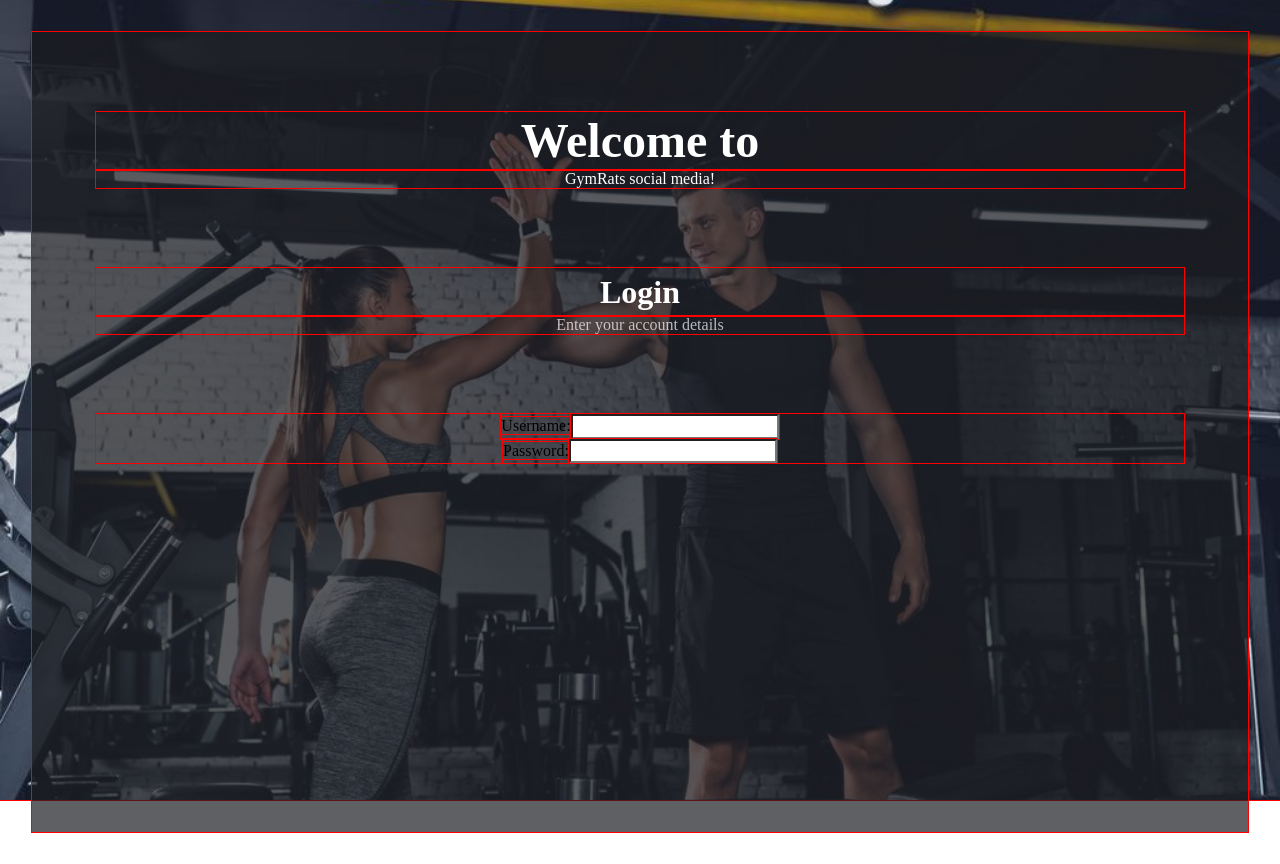
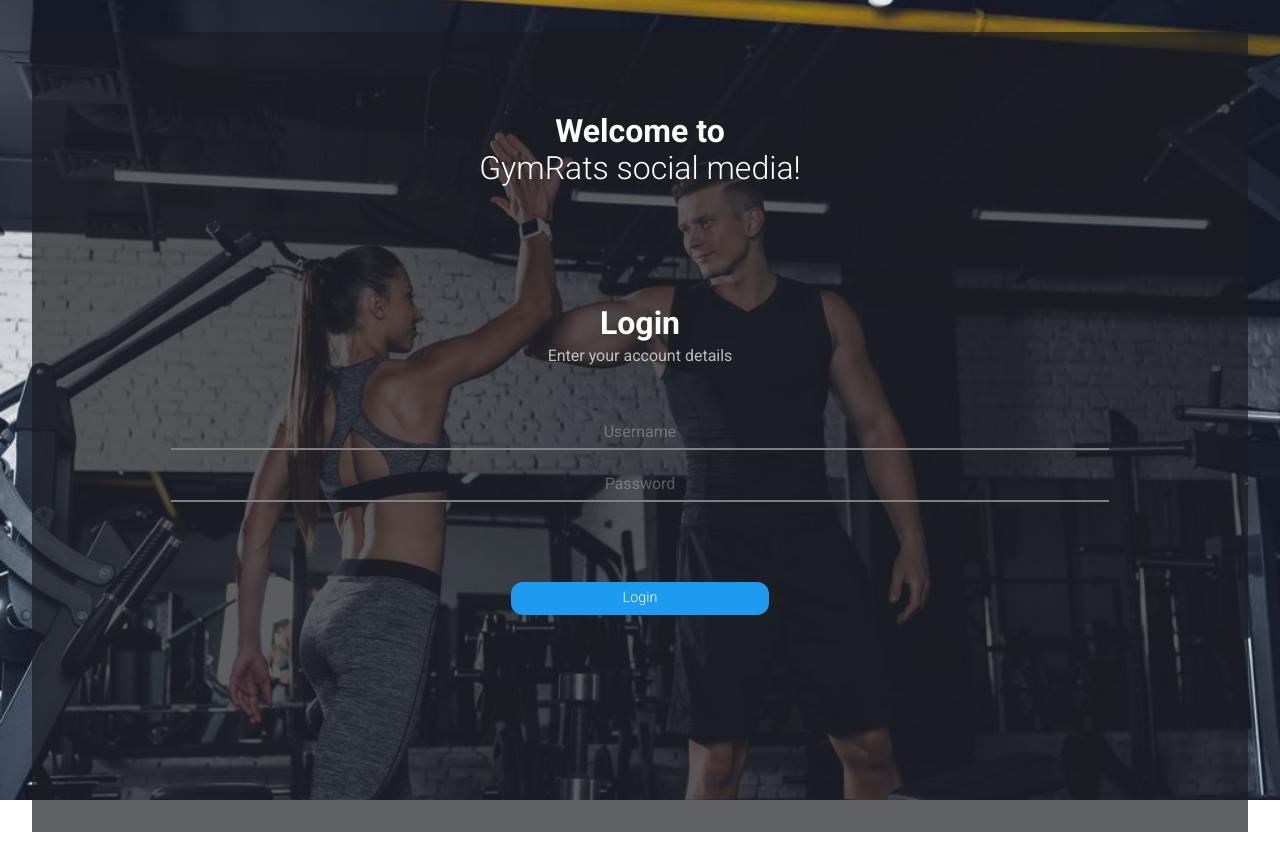
Before and after one commit to DavidMorgade/Gymrats-React-Frontend, a React (Vite) app: page / in a window 1280 px wide. Built offline with nearby package versions, Linux system fonts and the light colour scheme.

Commit message:
improved login page

```diff
--- /dev/null
+++ b/src/components/Buttons/StyledButtons.jsx
@@ -0,0 +1,20 @@
+import styled from 'styled-components';
+
+const StyledBtn = styled.button`
+  all: unset;
+  padding: 0.5rem 7rem;
+  background-color: var(--loginBtnBg);
+  margin-top: 5rem;
+  border-radius: 12px;
+  color: var(--white);
+  font-weight: 300;
+  font-size: 0.9rem;
+  cursor: pointer;
+  transition: background 0.5s ease-in-out;
+  &:hover {
+    background-color: white;
+    color: var(--loginBtnBg);
+  }
+`;
+
+export { StyledBtn };
--- a/src/components/GlobalText/StyledTexts.jsx
+++ b/src/components/GlobalText/StyledTexts.jsx
@@ -4,11 +4,14 @@ const StyledWelcome = styled.h1`
   color: var(--white);
   margin: 0;
   line-height: 1.2;
-  font-size: 3rem;
+  font-size: 2rem;
+  font-weight: 700;
 `;
 const StyledLoginApp = styled.span`
   color: var(--white);
+  font-size: 2rem;
   display: block;
+  font-weight: 300;
 `;
 
 export { StyledWelcome, StyledLoginApp };
--- a/src/components/Login/FormGroup.jsx
+++ b/src/components/Login/FormGroup.jsx
@@ -1,11 +1,57 @@
-// import styled from 'styled-components';
+import { useState } from 'react';
+import styled from 'styled-components';
+
+const StyledContainer = styled.div`
+  position: relative;
+  display: flex;
+  flex-direction: column;
+  justify-content: center;
+  align-items: center;
+  gap: 1rem;
+  margin-top: 1rem;
+  width: 80%;
+  label {
+    position: absolute;
+
+    z-index: 0;
+    pointer-events: none;
+    color: var(--formFields);
+    opacity: 0.4;
+    width: 100%;
+  }
+  input {
+    all: unset;
+    padding: 0.5rem;
+    background-color: inherit;
+    border: none;
+    border-bottom: 2px solid gray;
+    width: 100%;
+    color: var(--formFields);
+  }
+`;
 
 const FormGroup = ({ formName, type, id, required }) => {
+  const [userTypes, setUserTypes] = useState(true);
+
+  const userTypesHandler = (event) => {
+    if (event.target.value === '') {
+      setUserTypes(true);
+    } else {
+      setUserTypes(false);
+    }
+  };
+
   return (
-    <div>
-      <label>{formName}</label>
-      <input type={type} id={id} name={id} required={required} />
-    </div>
+    <StyledContainer>
+      {userTypes && <label>{formName}</label>}
+      <input
+        onChange={userTypesHandler}
+        type={type}
+        id={id}
+        name={id}
+        required={required}
+      />
+    </StyledContainer>
   );
 };
 
--- /dev/null
+++ b/src/components/Login/LoginBtn.jsx
@@ -0,0 +1,7 @@
+import { StyledBtn } from '../Buttons/StyledButtons';
+
+const LoginBtn = () => {
+  return <StyledBtn>Login</StyledBtn>;
+};
+
+export default LoginBtn;
--- a/src/components/Login/LoginForm.jsx
+++ b/src/components/Login/LoginForm.jsx
@@ -1,16 +1,17 @@
 import styled from 'styled-components';
 import FormGroup from './FormGroup';
-import LoginHeading from '../GlobalText/LoginHeading';
+import LoginHeading from './LoginHeading';
+import LoginBtn from './LoginBtn';
 
 const StyledSection = styled.section`
   gap: 2rem;
-  padding: 0 4rem;
+  padding: 0 2rem;
   background-color: var(--backgroundPage);
   height: 100vh;
 `;
 const HeadingContainer = styled.div`
   text-align: center;
-  margin: 5rem 0;
+  margin: 2rem 0;
 `;
 const Heading = styled.h1`
   font-size: 2rem;
@@ -33,23 +34,24 @@ const LoginForm = () => {
   return (
     <StyledSection>
       <LoginHeading />
-      <HeadingContainer>
-        <Heading>Login</Heading>
-        <SubHeading>Enter your account details</SubHeading>
-      </HeadingContainer>
       <StyledForm>
+        <HeadingContainer>
+          <Heading>Login</Heading>
+          <SubHeading>Enter your account details</SubHeading>
+        </HeadingContainer>
         <FormGroup
           required={true}
           id={'username'}
           type={'text'}
-          formName={'Username:'}
+          formName={'Username'}
         />
         <FormGroup
           required={true}
           id={'password'}
           type={'password'}
-          formName={'Password:'}
+          formName={'Password'}
         />
+        <LoginBtn />
       </StyledForm>
     </StyledSection>
   );
--- a/src/components/GlobalText/LoginHeading.jsx
+++ b/src/components/Login/LoginHeading.jsx
@@ -1,8 +1,9 @@
-import { StyledWelcome, StyledLoginApp } from './StyledTexts';
+import { StyledWelcome, StyledLoginApp } from '../GlobalText/StyledTexts';
 import styled from 'styled-components';
 
 const StyledDiv = styled.div`
   margin: 5rem 0;
+  text-align: center;
 `;
 
 const LoginHeading = () => {
--- a/src/index.css
+++ b/src/index.css
@@ -1,3 +1,6 @@
+/* fonts */
+@import url('https://fonts.googleapis.com/css2?family=Roboto:wght@300;400;500;700&display=swap');
+
 :root {
   background-color: white;
 
@@ -7,7 +10,8 @@
   --loginBtnBg: rgb(29, 155, 240);
 }
 * {
-  box-shadow: 0 0 0 1px red; /* All the borders by using the spread properties */
+  /* box-shadow: 0 0 0 1px red; */
+  font-family: 'Roboto', 'Sans-Seriff'; /* All the borders by using the spread properties */
 }
 /* Document
    ========================================================================== */
```
